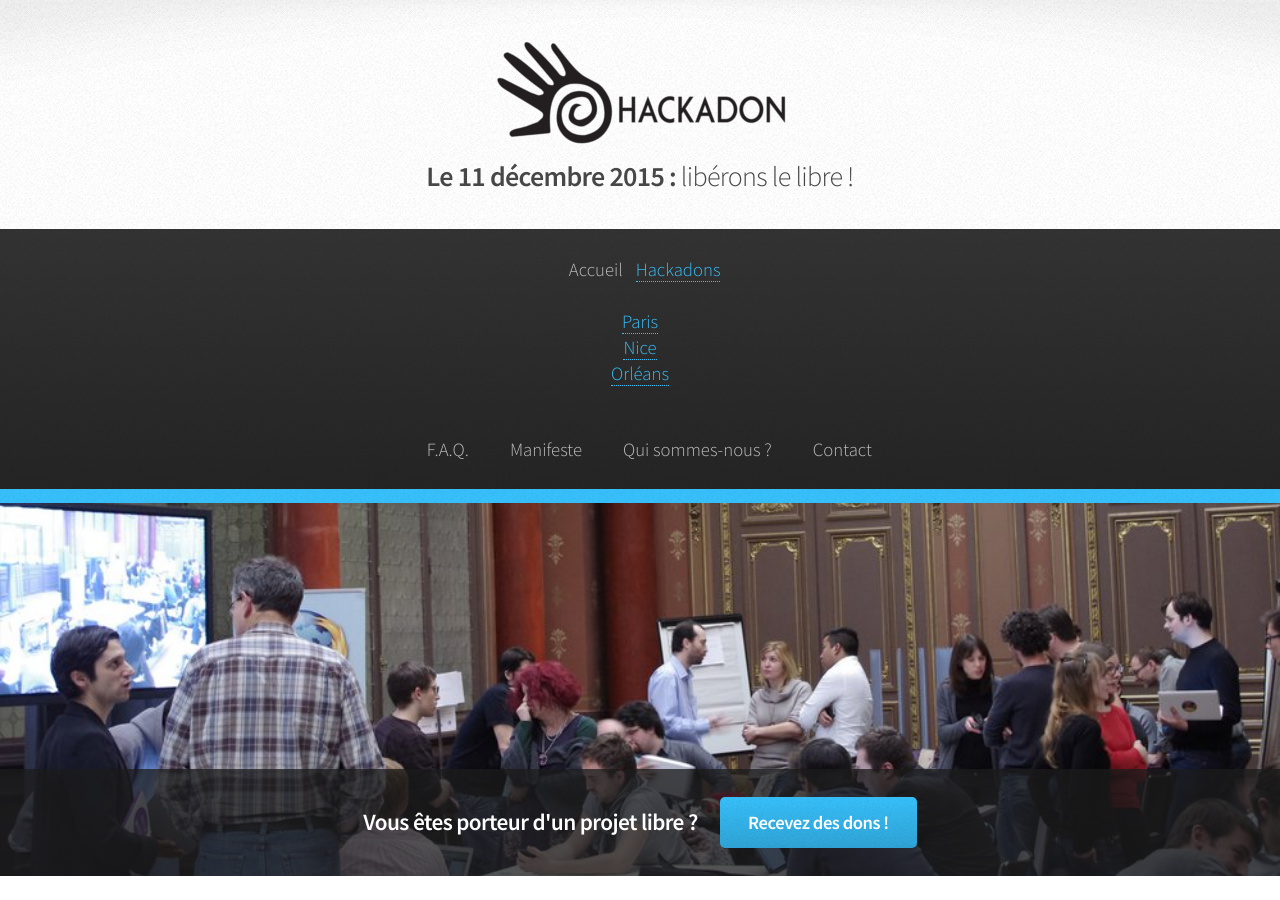
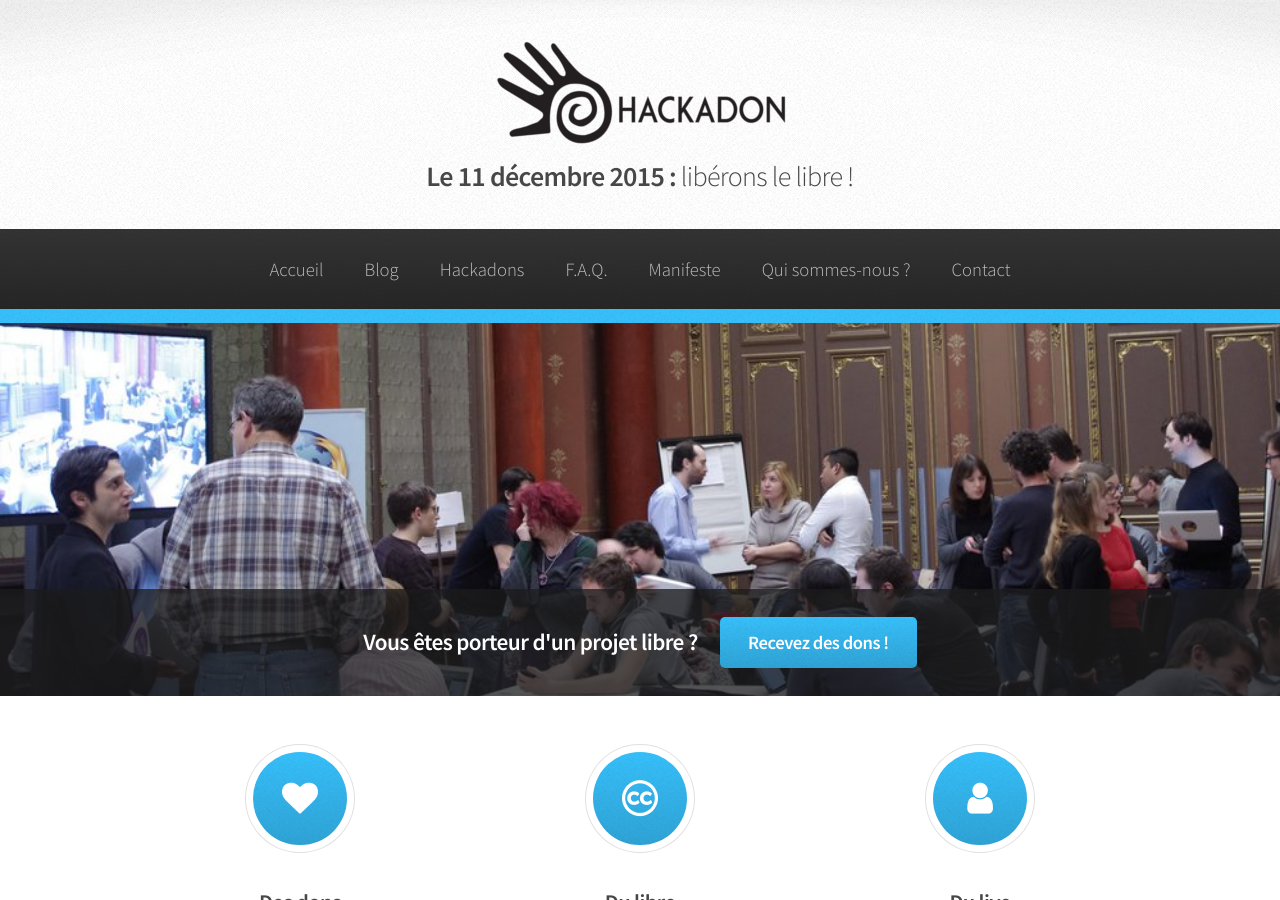
Before and after one commit to bzg/hackadon-fr, a Jekyll site: the page built from index.html, in a window 1280 px wide and 900 px high. Built offline with Jekyll 4.4.1, drawn with Linux system fonts in a browser that asks for light colours; nearby versions of some CDN libraries; library files that are not in the unit come from our copies; the list of posts is cut into pages by our own code.

Commit message:
Fix previous commit.

```diff
--- a/_includes/header.html
+++ b/_includes/header.html
@@ -7,7 +7,7 @@
     <meta name="keywords" content="hackadon libre biens communs donner" />
     <!--[if lte IE 8]><script src="{{ site.baseurl }}/assets/css/ie/html5shiv.js"></script><![endif]-->
     <script src="{{ site.baseurl }}/assets/js/jquery.min.js"></script>
-    <!-- <script src="{{ site.baseurl }}/assets/js/jquery.dropotron.min.js"></script> -->
+    <script src="{{ site.baseurl }}/assets/js/jquery.dropotron.min.js"></script>
     <script src="{{ site.baseurl }}/assets/js/skel.min.js"></script>
     <script src="{{ site.baseurl }}/assets/js/skel-layers.min.js"></script>
     <script src="{{ site.baseurl }}/assets/js/init.js"></script>
@@ -36,13 +36,15 @@
 	<ul>
 	  {% assign current = page.url | downcase | split: '/' %}
 	  <li {% if current[1] == 'index.html' %}class="current"{% endif %}><a href="{{ site.baseurl }}/index.html">Accueil</a></li>
-	  <!-- <li {% if current[1] == 'blog' %}class="current"{% endif %}><a href="{{ site.baseurl }}/blog">Blog</a></li> -->
+	  <li {% if current[1] == 'blog' %}class="current"{% endif %}><a href="{{ site.baseurl }}/blog">Blog</a></li>
+	  <li>
 	  <a href="">Hackadons</a>
 	  <ul>
 	    <li><a href="https://hackadon.org/hackadons2015/paris-withoutmodel.html">Paris</a></li>
 	    <li><a href="https://hackadon.org/hackadons2015/nice-epitech-oslantis.html">Nice</a></li>
 	    <li><a href="https://hackadon.org/hackadons2015/orleans-labomedia-artefact.html">Orléans</a></li>
 	  </ul>
+	  </li>
 	  <li {% if current[1] == 'faq.html' %}class="current"{% endif %}><a href="{{ site.baseurl }}/faq.html">F.A.Q.</a></li>
 	  <li {% if current[1] == 'manifeste.html' %}class="current"{% endif %}><a href="{{ site.baseurl }}/manifeste.html">Manifeste</a></li>
 	  <li {% if current[1] == 'qui-sommes-nous.html' %}class="current"{% endif %}><a href="{{ site.baseurl }}/qui-sommes-nous.html">Qui sommes-nous ?</a></li>
```
